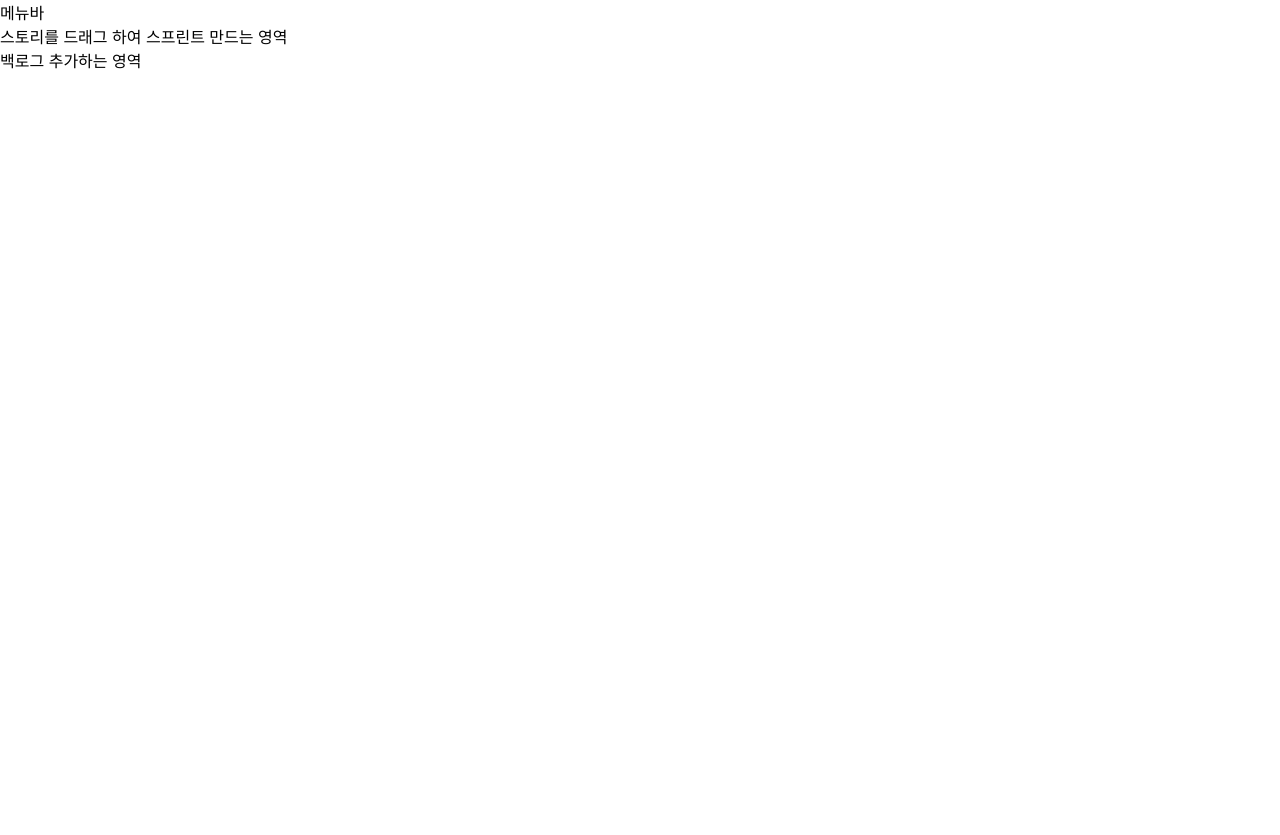
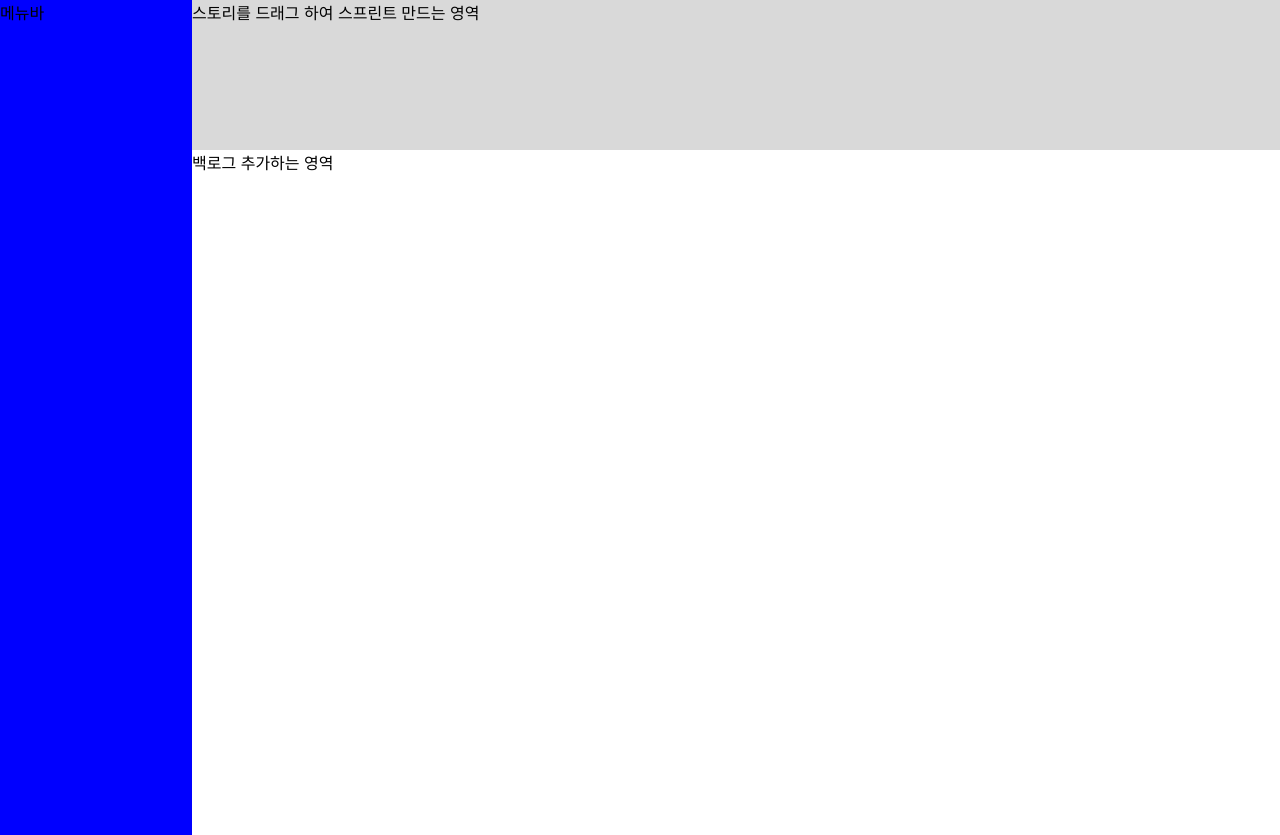
Before and after one commit to AgileHub-DQ/Frontend, a React (Create React App) app in the folder agile-hub/src/: page /backlog in a window 1280 px wide. Before the commit the page ends 800 px from the top, so only its background shows below. Built offline with nearby package versions, Linux system fonts and the light colour scheme; the HTML template or start-up script is replaced by a standard one.

Commit message:
feat:9 메뉴바 & 스프린트 계획 영역 나누기

```diff
--- a/agile-hub/src/components/BacklogPage/Menubar.js
+++ b/agile-hub/src/components/BacklogPage/Menubar.js
@@ -1,11 +1,10 @@
 // Menubar.js
 import React from 'react';
-//import '../css/BacklogPage/BacklogPage.css';
-
+import '../../css/BacklogPage/Menubar.css';
 function Menubar() {
 
   return (
-    <div>
+    <div className='menubar'>
         메뉴바
     </div>
   );
--- a/agile-hub/src/components/BacklogPage/PlanSprint.js
+++ b/agile-hub/src/components/BacklogPage/PlanSprint.js
@@ -1,11 +1,11 @@
 // PlanSprint.js
 import React from 'react';
-//import '../css/BacklogPage/BacklogPage.css';
+import '../../css/BacklogPage/PlanSprint.css';
 
 function PlanSprint() {
 
   return (
-    <div>
+    <div className='plansprint'>
         스토리를 드래그 하여 스프린트 만드는 영역
     </div>
   );
--- /dev/null
+++ b/agile-hub/src/css/BacklogPage/Menubar.css
@@ -0,0 +1,7 @@
+/* Menubar.css */
+.menubar {
+    background-color: blue;
+    width: 15%;
+    height: 835px; /* %로 바꾸면 세로 크기가 글씨에 맞춰짐 */
+    float: left; /* 왼쪽 정렬 */
+}
--- /dev/null
+++ b/agile-hub/src/css/BacklogPage/PlanSprint.css
@@ -0,0 +1,6 @@
+/* PlanSprint.css */
+.plansprint {
+    background-color: #D9D9D9;
+    width: 100%;
+    height: 150px;
+}
```
